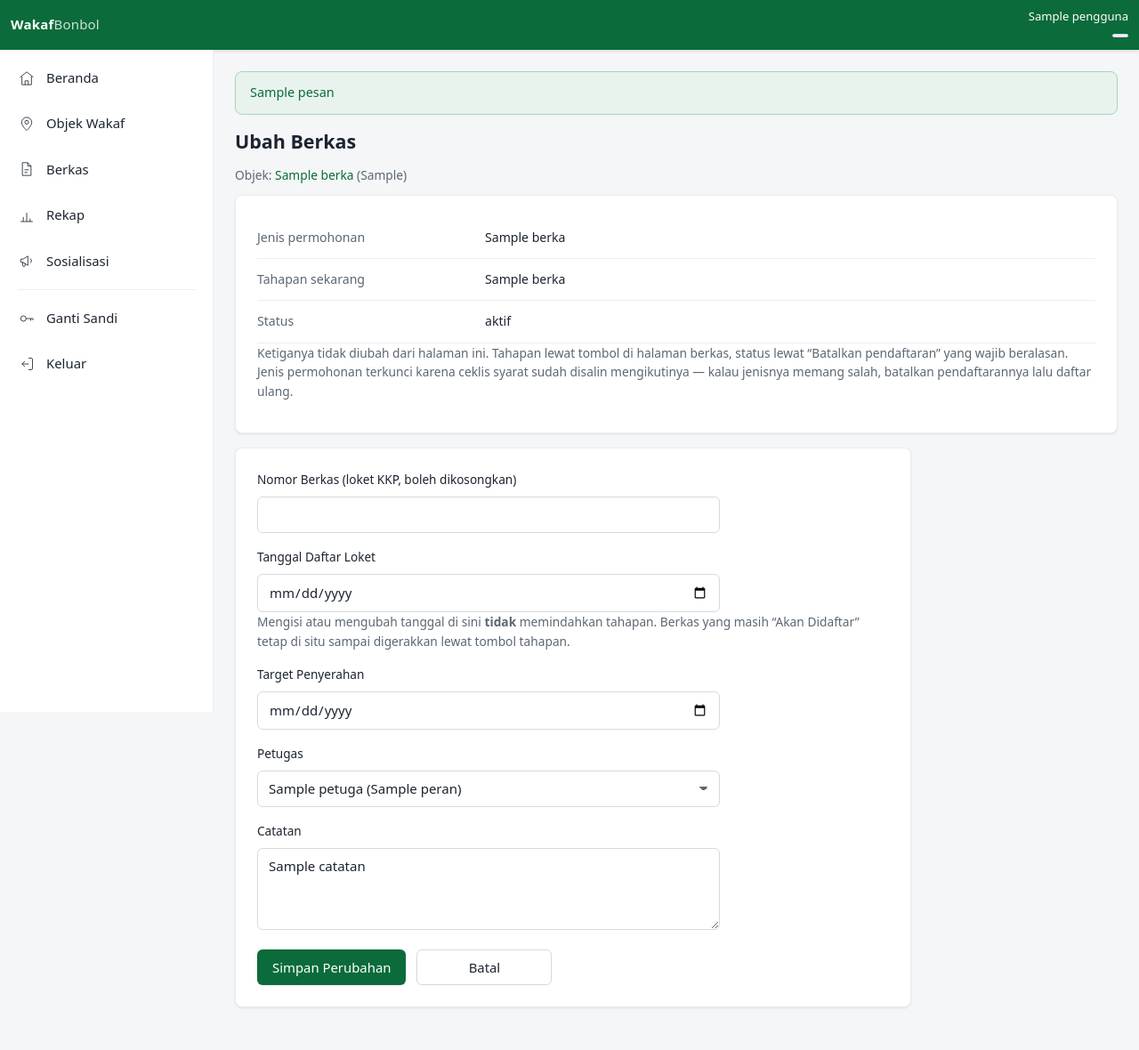
After one commit to iksanh/monitoring-wakaf, a Python web app: template templates/berkas/ubah.html in a window 1280 px wide. The commit adds this page. Shown: the whole page at 89% size. Run offline with Jinja, Linux system fonts and the light colour scheme; the template is opened without the code that fills it: most values are stand-ins (such as "Sample title", 1, 10 or a date in 2020).

Commit message:
Halaman Ubah Berkas untuk memperbaiki data administratif
Nomor berkas hanya bisa diisi sekali, saat pendaftaran di loket. Salah ketik
satu digit berarti harus membatalkan pendaftaran lalu mendaftar ulang — dan
berkas barunya mulai lagi dari tahapan awal, jadi berkas yang sudah sampai
Pengukuran ikut mundur. Terlalu mahal untuk sekadar perbaikan ketik.

services/berkas.ubah() sebenarnya sudah lama ada, lengkap dengan log_audit, tapi
tidak pernah dipanggil route mana pun. Sekarang ada halamannya.

KOLOM_UBAH dipersempit supaya form tidak bisa jadi pintu belakang:

- tahapan_kode dikeluarkan — aturan domain #1, hanya tahapan.pindah().
- status dikeluarkan — 'batal' hanya lewat berkas_aksi.batalkan() yang mewajibkan
  alasan. Kalau kolom ini ikut, berkas bisa dibatalkan tanpa jejak alasan.
- jenis_permohonan_kode dikeluarkan — ceklis syarat disalin mengikuti jenis saat
  berkas dibuat, jadi mengganti jenis belakangan akan meninggalkan ceklis jenis
  lama sekaligus melewatkan syarat jenis baru.

log_audit kini mencatat kolom yang berubah saja, mengikuti services/objek.ubah().

Yang boleh mengubah: admin, sekretariat, dan petugas_loket — nomor berkas lahir
di loket, merekalah yang paling cepat tahu kalau ada salah ketik.

258 tes hijau (12 di antaranya tests/test_ubah_berkas.py yang baru).

Co-Authored-By: Claude Opus 5 <noreply@anthropic.com>
Claude-Session: https://claude.ai/code/session_01WRW6utNTUGi1EhARr9r8rW

```diff
--- a/auth.py
+++ b/auth.py
@@ -32,6 +32,11 @@ PERAN_TERBATAS_WILAYAH = ("korwil", "petugas")
 
 # Peran yang boleh mendaftarkan objek wakaf jadi berkas permohonan di loket.
 PERAN_PENDAFTAR = ("admin", "sekretariat", "korwil", "petugas_loket")
+
+# Peran yang boleh memperbaiki data administratif berkas (nomor berkas, tanggal
+# daftar, target penyerahan, petugas, catatan). Nomor berkas lahir di loket, jadi
+# loket ikut — merekalah yang paling cepat tahu kalau ada salah ketik.
+PERAN_UBAH_BERKAS = ("admin", "sekretariat", "petugas_loket")
 
 
 def buat_hash(sandi: str) -> str:
--- a/templates/berkas/detail.html
+++ b/templates/berkas/detail.html
@@ -20,6 +20,9 @@
 </div>
 
 <div class="aksi">
+  {% if pengguna.peran in PERAN_UBAH_BERKAS and berkas.status != 'batal' %}
+  <a class="tombol" href="/berkas/{{ berkas.id }}/ubah">Ubah Berkas</a>
+  {% endif %}
   <a class="tombol tombol-lain" href="/laporan/berkas/{{ berkas.id }}/kendali.pdf">Daftar Kendali (PDF)</a>
   {% if pengguna.peran in ('admin','sekretariat') %}
   <a class="tombol tombol-lain" href="/laporan/berkas/{{ berkas.id }}/berita-acara.pdf">Berita Acara (PDF)</a>
--- /dev/null
+++ b/templates/berkas/ubah.html
@@ -0,0 +1,50 @@
+{% extends "layout.html" %}
+{% block judul %}Ubah Berkas{% endblock %}
+{% block isi %}
+<h1>Ubah Berkas</h1>
+<p class="lemah">Objek: <a href="/objek/{{ berkas.objek_wakaf_id }}">{{ berkas.nama_objek }}</a>
+  ({{ berkas.objek_kode }})</p>
+
+<div class="kartu">
+  <div class="kartu-baris"><dt>Jenis permohonan</dt><dd>{{ berkas.jenis_nama }}</dd></div>
+  <div class="kartu-baris"><dt>Tahapan sekarang</dt><dd>{{ berkas.tahapan_nama }}</dd></div>
+  <div class="kartu-baris"><dt>Status</dt><dd>{{ berkas.status }}</dd></div>
+  <p class="lemah">Ketiganya tidak diubah dari halaman ini. Tahapan lewat tombol di
+    halaman berkas, status lewat “Batalkan pendaftaran” yang wajib beralasan.
+    Jenis permohonan terkunci karena ceklis syarat sudah disalin mengikutinya —
+    kalau jenisnya memang salah, batalkan pendaftarannya lalu daftar ulang.</p>
+</div>
+
+<form method="post" class="kartu">
+  <label for="no_berkas">Nomor Berkas (loket KKP, boleh dikosongkan)</label>
+  <input id="no_berkas" name="no_berkas" value="{{ nilai.no_berkas or '' }}">
+
+  <label for="tanggal_daftar">Tanggal Daftar Loket</label>
+  <input id="tanggal_daftar" name="tanggal_daftar" type="date"
+         value="{{ nilai.tanggal_daftar or '' }}">
+  <p class="lemah">Mengisi atau mengubah tanggal di sini <strong>tidak</strong>
+    memindahkan tahapan. Berkas yang masih “Akan Didaftar” tetap di situ sampai
+    digerakkan lewat tombol tahapan.</p>
+
+  <label for="target_penyerahan">Target Penyerahan</label>
+  <input id="target_penyerahan" name="target_penyerahan" type="date"
+         value="{{ nilai.target_penyerahan or '' }}">
+
+  <label for="petugas_id">Petugas</label>
+  <select id="petugas_id" name="petugas_id">
+    <option value="">— belum ditentukan —</option>
+    {% for p in petugas %}
+    <option value="{{ p.id }}" {{ 'selected' if nilai.petugas_id == p.id }}>
+      {{ p.nama }} ({{ p.peran }})</option>
+    {% endfor %}
+  </select>
+
+  <label for="catatan">Catatan</label>
+  <textarea id="catatan" name="catatan">{{ nilai.catatan or '' }}</textarea>
+
+  <div class="aksi aksi-lengket">
+    <button class="tombol">Simpan Perubahan</button>
+    <a class="tombol tombol-lain" href="/berkas/{{ berkas.id }}">Batal</a>
+  </div>
+</form>
+{% endblock %}
--- a/web.py
+++ b/web.py
@@ -61,6 +61,7 @@ templates.env.filters["kosong"] = kosong
 templates.env.globals["warna_tipologi"] = warna_tipologi
 templates.env.globals["LABEL_PERAN"] = auth.LABEL_PERAN
 templates.env.globals["PERAN_PENDAFTAR"] = auth.PERAN_PENDAFTAR
+templates.env.globals["PERAN_UBAH_BERKAS"] = auth.PERAN_UBAH_BERKAS
 templates.env.globals["NAMA_KANTOR"] = config.NAMA_KANTOR
 
 
```
Also changed, not shown: CLAUDE.md (+8 -1 lines), routes/berkas.py (+33 -0 lines), services/berkas.py (+24 -4 lines), tests/test_ubah_berkas.py (added, +123 -0 lines).
